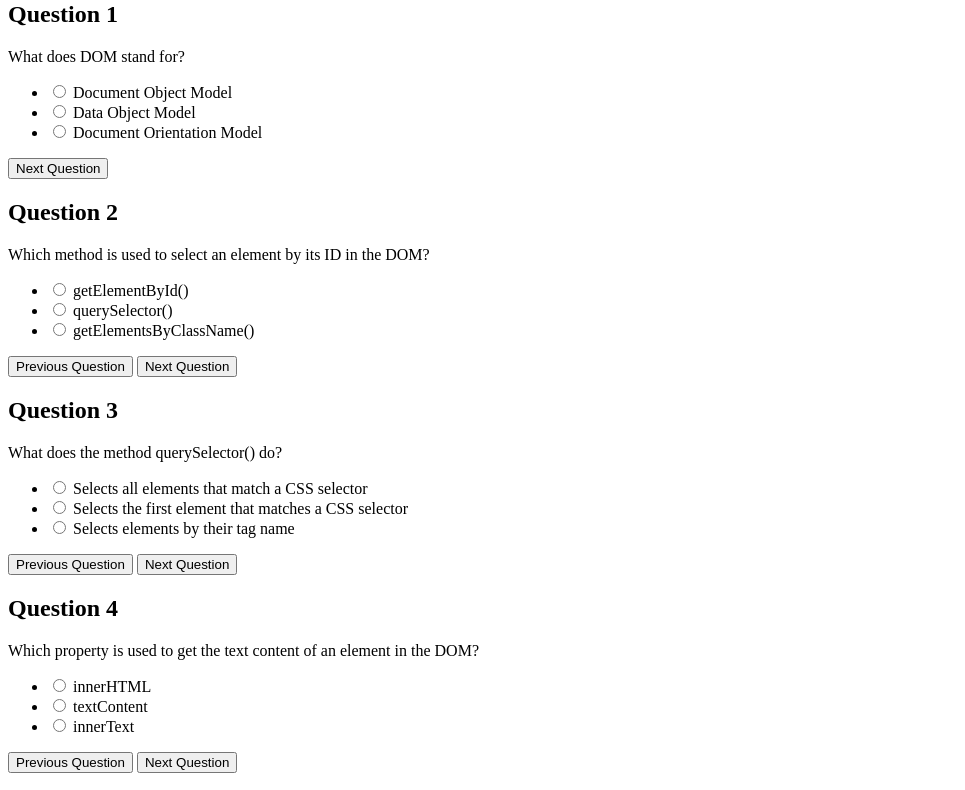
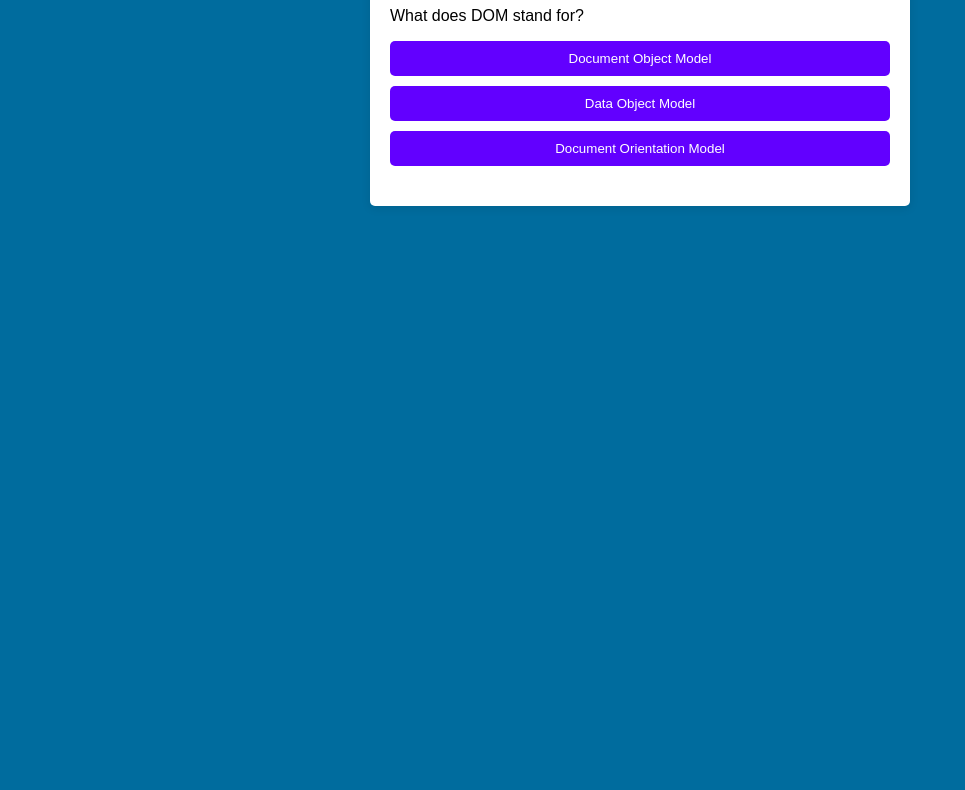
Before and after one commit to DarkTitan066/CodeQuest-DOMination, a plain HTML site: page index.html in a window 1280 px wide. Shown: the part 133-923 px from the top of the page, without its empty margins (0-965 px from the left). After the commit the page ends 800 px from the top, so only its background shows below. Drawn offline with Linux system fonts and the light colour scheme.

Commit message:
Refactor quiz layout and functionality
Updated the quiz structure and added dynamic question handling.

```diff
--- a/index.html
+++ b/index.html
@@ -4,75 +4,177 @@
   <meta charset="UTF-8">
   <meta name="viewport" content="width=device-width, initial-scale=1.0">
   <title>Assignment: CodeQuest: DOMination</title>
-    <link rel="stylesheet" href="styles.css">
 </head>
 <body>
-<!-- quiz question one that tests the user's knowledge of the DOM multiple choice -->
-<div class="quiz-intro">
-<h3>Knowledge Check for the DOM</h3>
-<P>Are you ready to test your knowledge of the DOM?</P>
-<button id="start-quiz">Start Quiz</button>
+<div id="quiz-container">
+  <h1>DOMination Quiz</h1>
+  <div id="quiz-content">
+    <div id="question-container"></div>
+    <div id="score-container"></div>
+    <button id="next-question">Next Question</button>
+    <button id="submit-quiz">Submit Quiz</button>
+    <button id="restart-quiz">Restart Quiz</button>
+  </div>
 </div>
+<style>
+  body {
+    font-family: Arial, sans-serif;
+    background-color: #006c9e;
+  }
+  #quiz-container {
+    width: 50%;
+    min-width: 320px;
+    max-width: 500px;
+    margin: 40px auto 0 auto;
+    padding: 20px;
+    background: white;
+    border-radius: 5px;
+    box-shadow: 0 2px 10px rgba(0,0,0,0.1);
+    display: flex;
+    flex-direction: column;
+    align-items: center;
+  }
+  h1 {
+    text-align: center;
+  }
+  #question-container {
+    margin-bottom: 20px;
+  }
+  #score-container {
+    opacity: 0;
+    transition: opacity 0.5s ease;
+    pointer-events: none;
+  }
+  #score-container.visible {
+    opacity: 1;
+    pointer-events: auto;
+  }
+  button {
+    display: block;
+    width: 100%;
+    padding: 10px;
+    margin-top: 10px;
+    background-color: #6200ff;
+    color: white;
+    border: none;
+    border-radius: 5px;
+    cursor: pointer;
+  }
+  button:hover {
+    background-color: #0056b3;
+  }
+  button:hover {
+    background-color: #00a3cc;
+  }
+</style>
+<script>
+  const questions = [
+    {
+      question: "What does DOM stand for?",
+      options: ["Document Object Model", "Data Object Model", "Document Orientation Model"],
+      answer: 0
+    },
+    {
+      question: "Which method is used to select an element by its ID?",
+      options: ["getElementById()", "querySelector()", "getElementsByClassName()"],
+      answer: 0
+    },
+    {
+      question: "How do you create a new element in the DOM?",
+      options: ["document.createElement()", "document.newElement()", "document.addElement()"],
+      answer: 0
+    },
+    {
+      question: "Which property is used to change the text content of an element?",
+      options: ["innerHTML", "textContent", "innerText"],
+      answer: 1
+    },
+    {
+      question: "How do you remove an element from the DOM?",
+      options: ["element.remove()", "document.removeElement()", "element.delete()"],
+      answer: 0
+    }
+  ];
+  let currentQuestionIndex = 0;
+  let answered = false;
 
-<div class="question-one">
-  <h2>Question 1</h2>
-  <p>What does DOM stand for?</p>
-  <ul>
-    <li><input type="radio" name="q1" value="1" required> Document Object Model</li>
-    <li><input type="radio" name="q1" value="2" required> Data Object Model</li>
-    <li><input type="radio" name="q1" value="3" required> Document Orientation Model</li>
-  </ul>
-  <button id="next-question">Next Question</button>
-</div>
-<!-- quiz question two that tests the user's knowledge of the DOM multiple choice -->
-<div class="question-two">
-  <h2>Question 2</h2>
-  <p>Which method is used to select an element by its ID in the DOM?</p>
-  <ul>
-    <li><input type="radio" name="q2" value="1" required> getElementById()</li>
-    <li><input type="radio" name="q2" value="2" required> querySelector()</li>
-    <li><input type="radio" name="q2" value="3" required> getElementsByClassName()</li>
-  </ul>
-  <button id="previous-question">Previous Question</button>
-  <button id="next-question">Next Question</button>
-</div>
-<!-- quiz question three that tests the user's knowledge of the DOM multiple choice -->
-<div class="question-three">
-  <h2>Question 3</h2>
-  <p>What does the method querySelector() do?</p>
-  <ul>
-    <li><input type="radio" name="q3" value="1" required> Selects all elements that match a CSS selector</li>
-    <li><input type="radio" name="q3" value="2" required> Selects the first element that matches a CSS selector</li>
-    <li><input type="radio" name="q3" value="3" required> Selects elements by their tag name</li>
-  </ul>
-  <button id="previous-question">Previous Question</button>
-  <button id="next-question">Next Question</button>
-</div>
-<!-- quiz question four that tests the user's knowledge of the DOM multiple choice -->
-<div class="question-four">
-  <h2>Question 4</h2>
-  <p>Which property is used to get the text content of an element in the DOM?</p>
-  <ul>
-    <li><input type="radio" name="q4" value="1" required> innerHTML</li>
-    <li><input type="radio" name="q4" value="2" required> textContent</li>
-    <li><input type="radio" name="q4" value="3" required> innerText</li>
-  </ul>
-  <button id="previous-question">Previous Question</button>
-  <button id="next-question">Next Question</button>
-</div>
-<!-- quiz question five that tests the user's knowledge of the DOM multiple choice -->
-<div class="question-five">
-  <h2>Question 5</h2>
-  <p>What is the purpose of the DOM?</p>
-  <ul>
-    <li><input type="radio" name="q5" value="1" required> To represent the structure of a web page</li>
-    <li><input type="radio" name="q5" value="2" required> To style a web page</li>
-    <li><input type="radio" name="q5" value="3" required> To create a web page</li>
-  </ul>
-  <button id="previous-question">Previous Question</button>
-  <button id="submit-quiz">Submit Quiz</button>
-  <button id="restart-quiz">Restart Quiz</button>
-</div>
-<script src="script.js"></script>
+  const nextBtn = document.getElementById("next-question");
+  const submitBtn = document.getElementById("submit-quiz");
+  const restartBtn = document.getElementById("restart-quiz");
+  const scoreContainer = document.getElementById("score-container");
+  const quizContainer = document.getElementById("quiz-container");
+  const quizContent = document.getElementById("quiz-content");
+
+  function showQuestion(index) {
+    answered = false;
+    nextBtn.style.display = "none";
+    submitBtn.style.display = "none";
+    scoreContainer.style.display = "none";
+    const question = questions[index];
+    const questionContainer = document.getElementById("question-container");
+    questionContainer.innerHTML = "";
+
+    const questionText = document.createElement("p");
+    questionText.textContent = question.question;
+    questionContainer.appendChild(questionText);
+
+    question.options.forEach((option, i) => {
+      const button = document.createElement("button");
+      button.textContent = option;
+      button.onclick = () => {
+        if (!answered) {
+          answered = true;
+          questions[index].answeredCorrectly = (i === question.answer);
+          Array.from(questionContainer.querySelectorAll("button")).forEach(btn => btn.disabled = true);
+          if (currentQuestionIndex < questions.length - 1) {
+            nextBtn.style.display = "block";
+          } else {
+            submitBtn.style.display = "block";
+          }
+        }
+      };
+      questionContainer.appendChild(button);
+    });
+  }
+
+  nextBtn.onclick = () => {
+    currentQuestionIndex++;
+    restartBtn.style.display = "none";
+    showQuestion(currentQuestionIndex);
+  };
+
+  submitBtn.onclick = () => {
+    quizContainer.style.display = "block";
+    scoreContainer.classList.add("visible");
+    scoreContainer.style.display = "block";
+    showTotalScore();
+    restartBtn.style.display = "block";
+  };
+
+  restartBtn.onclick = () => {
+    currentQuestionIndex = 0;
+    questions.forEach(q => q.answeredCorrectly = false);
+    quizContainer.style.display = "block";
+    scoreContainer.classList.remove("visible");
+    restartBtn.style.display = "none";
+    showQuestion(currentQuestionIndex);
+  };
+
+  function showTotalScore() {
+    const totalScore = questions.reduce((acc, q) => acc + (q.answeredCorrectly ? 1 : 0), 0);
+    scoreContainer.innerHTML = `<h2>Your Score: ${totalScore} out of ${questions.length}</h2>`;
+  }
+  nextBtn.style.display = "none";
+  submitBtn.style.display = "none";
+  restartBtn.style.display = "none";
+  scoreContainer.classList.remove("visible");
+  showQuestion(currentQuestionIndex);
+  document.getElementById("quiz-container").style.display = "block";
+  scoreContainer.style.display = "none";
+  showQuestion(currentQuestionIndex);
+  quizContent.style.display = "block";
+
+
+</script>
 </body>
 </html>
```
